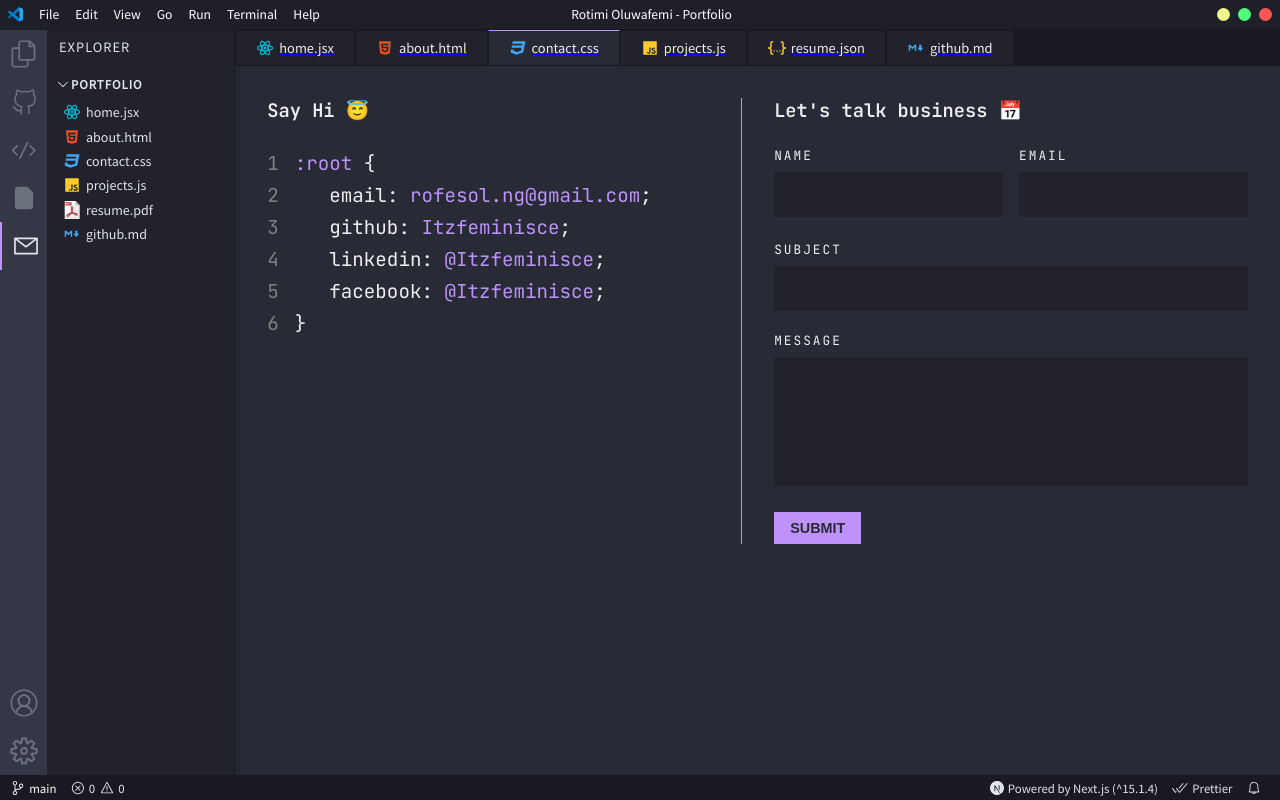
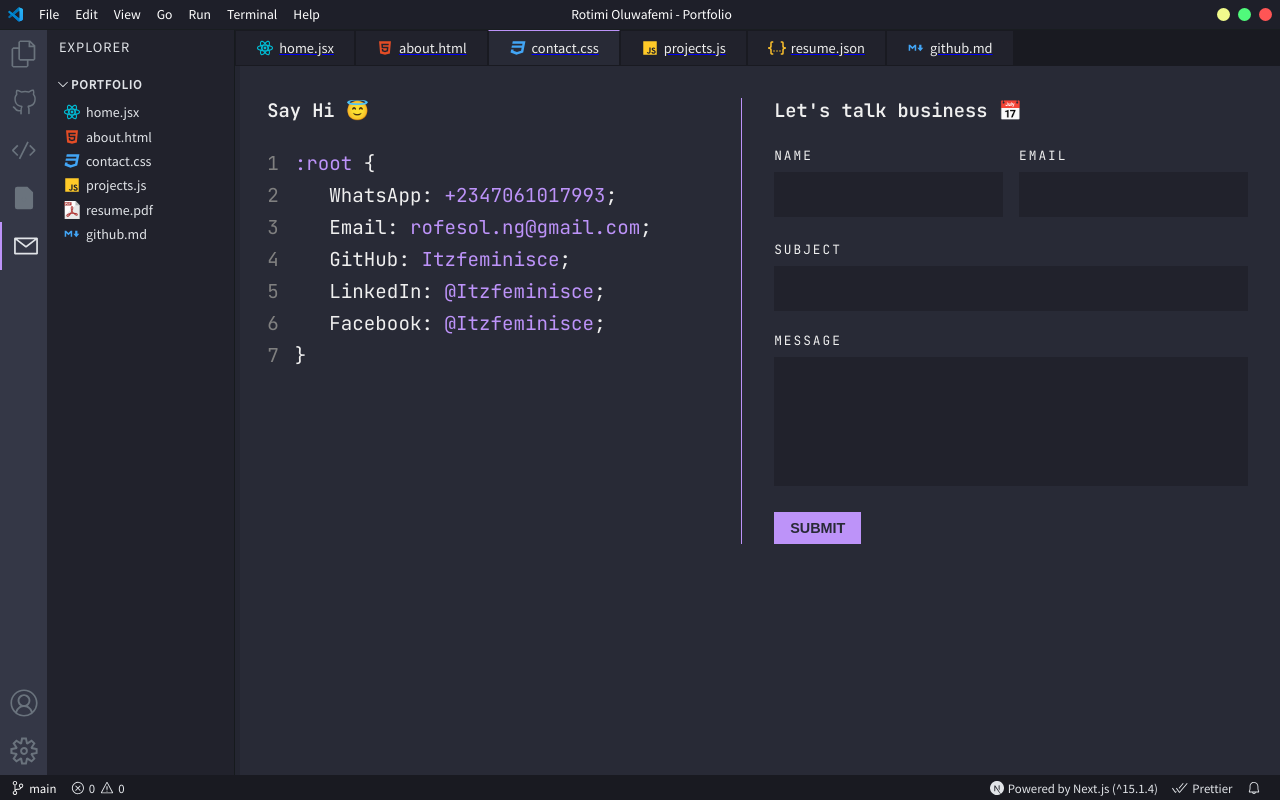
Before and after one commit to Itzfeminisce/portfolio-nextjs15, a Next.js app: page /contact in a window 1280 px wide. Built offline with nearby package versions, Linux system fonts and the light colour scheme.

Commit message:
Social Media: Adds whatsapp number

```diff
--- a/src/components/ContactCode.jsx
+++ b/src/components/ContactCode.jsx
@@ -6,18 +6,24 @@ const contactItems = [
   //   link: 'Itzfeminisce.dev',
   //   href: 'https://Itzfeminisce.dev',
   // },
+
   {
-    social: 'email',
+    social: 'WhatsApp',
+    link: '+2347061017993',
+    href: 'https://wa.me/+2349116041985?text=Hello%20there!%20I%20have%20a%20question%20about%20your%20services.',
+  },
+  {
+    social: 'Email',
     link: 'rofesol.ng@gmail.com',
     href: 'mailto:rofesol.ng@gmail.com',
   },
   {
-    social: 'github',
+    social: 'GitHub',
     link: 'Itzfeminisce',
     href: 'https://github.com/Itzfeminisce',
   },
   {
-    social: 'linkedin',
+    social: 'LinkedIn',
     link: '@Itzfeminisce',
     href: 'https://www.linkedin.com/in/Itzfeminisce/',
   },
@@ -42,7 +48,7 @@ const contactItems = [
   //   href: 'https://t.me/Itzfeminisce',
   // },
   {
-    social: 'facebook',
+    social: 'Facebook',
     link: '@Itzfeminisce',
     href: 'https://facebook.com/Itzfeminisce',
   },
```
